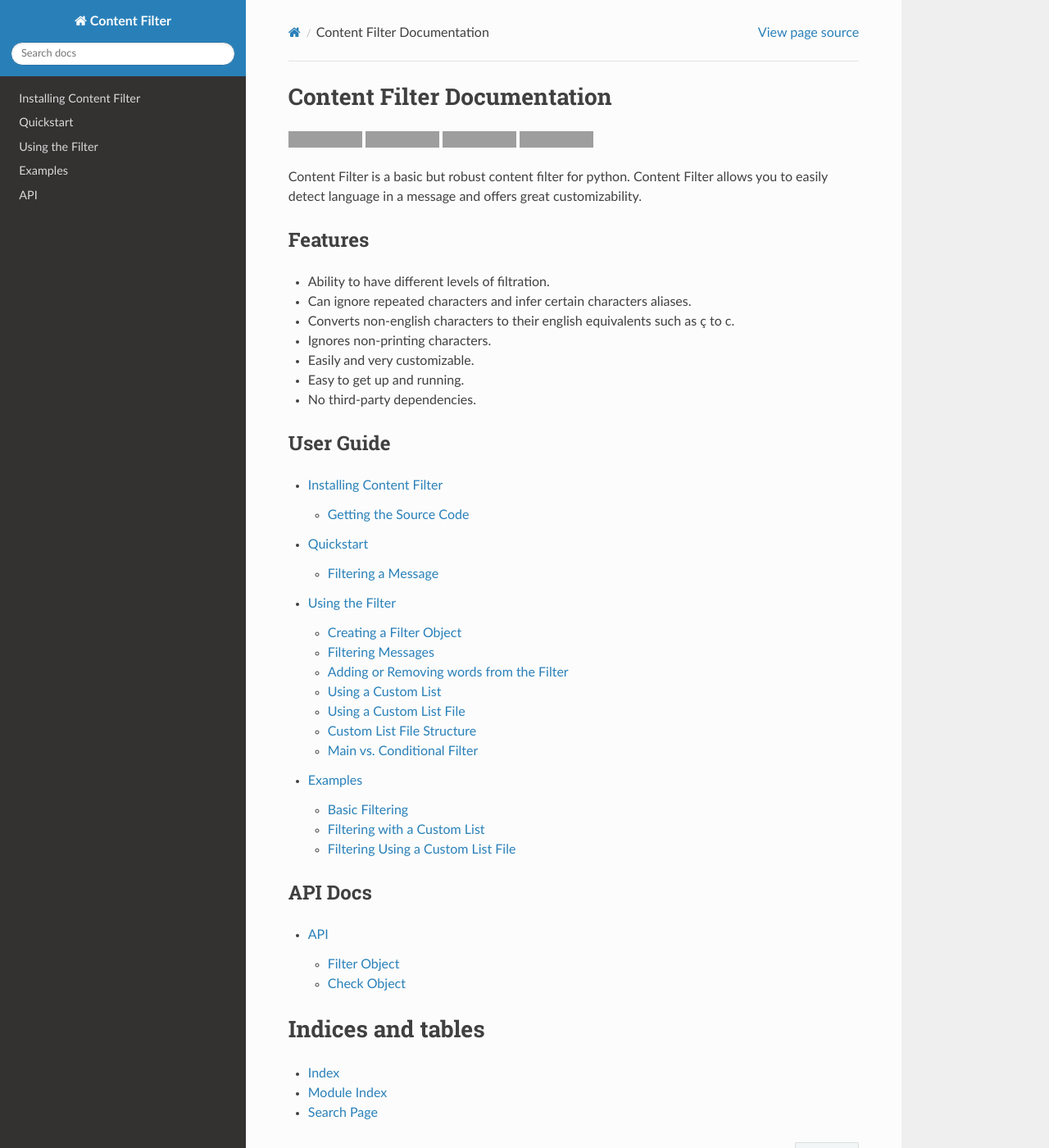
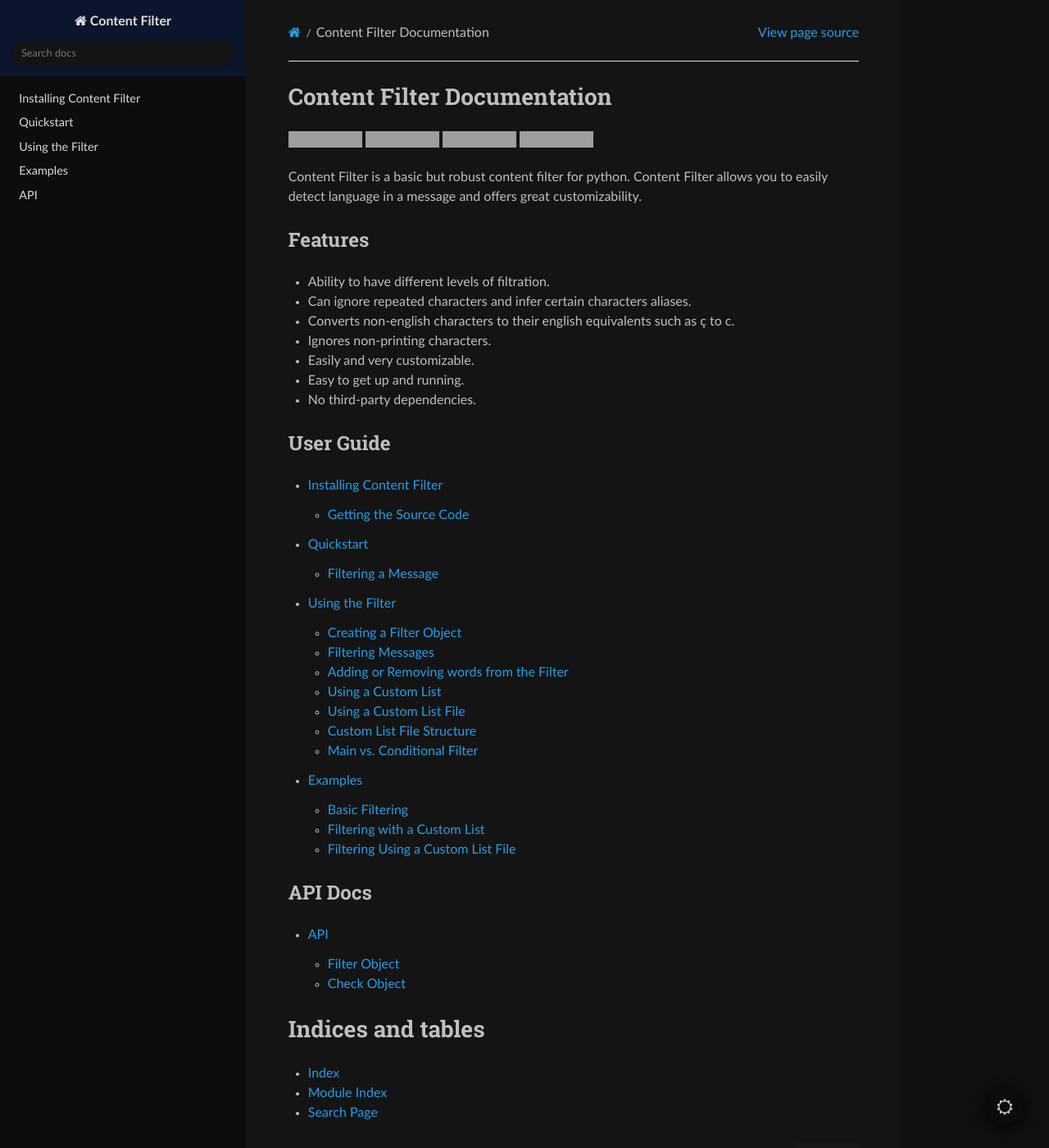
Before and after one commit to MrDogeBro/content_filter, a Sphinx documentation site: the page built from docs/index.rst, in a window 1280 px wide and 1400 px high. Shown: the whole window at 82% size. Built offline with Sphinx 7.4.7 and the Read the Docs theme 2.0.0, drawn with Linux system fonts in a browser that asks for light colours; some of the changed text lies outside the part shown; grey boxes are pictures that could not be loaded.

Commit message:
Replace dark mode files with dark mode extension

```diff
--- a/docs/conf.py
+++ b/docs/conf.py
@@ -42,6 +42,7 @@ extensions = [
     "sphinx.ext.viewcode",
     "sphinx_rtd_theme",
     "sphinx.ext.napoleon",
+    "sphinx_rtd_dark_mode",
 ]
 
 # Add any paths that contain templates here, relative to this directory.
@@ -51,6 +52,8 @@ templates_path = ["_templates"]
 # directories to ignore when looking for source files.
 # This pattern also affects html_static_path and html_extra_path.
 exclude_patterns = []  # type: list
+
+default_dark_mode = True
 
 
 # -- Options for HTML output -------------------------------------------------
@@ -72,8 +75,3 @@ html_theme_options = {
     "includehidden": True,
     "titles_only": False,
 }
-
-html_static_path = ["_static"]
-
-html_css_files = ["css/custom.css", "css/dark.css"]
-html_js_files = ["js/custom.js"]
```
